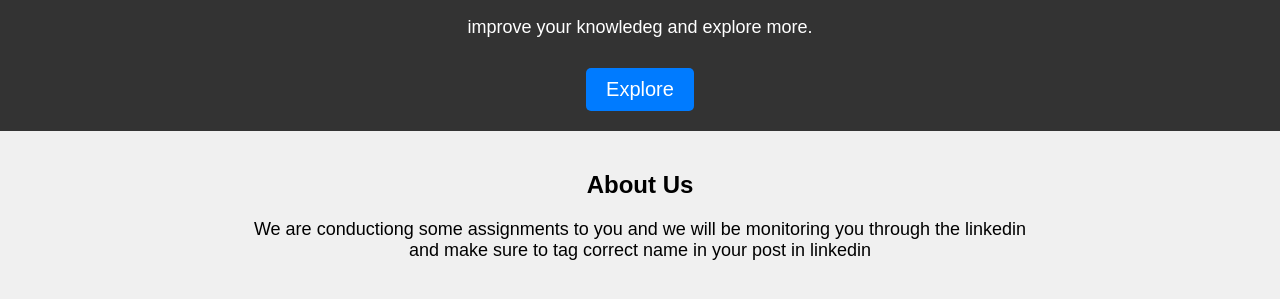
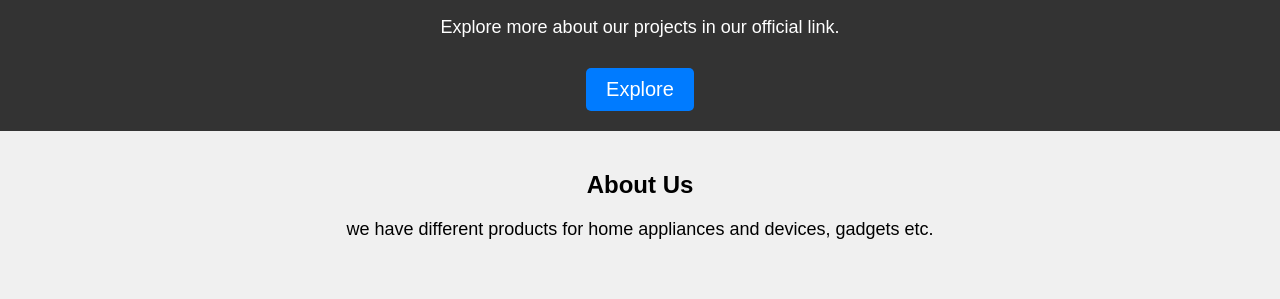
Before and after one commit to saraafreenshaik/Landing_page, a plain HTML site: page index.html in a window 1280 px wide. Shown: the part 89-388 px from the top of the page. Drawn offline with Linux system fonts and the light colour scheme.

Commit message:
Update index.html

```diff
--- a/index.html
+++ b/index.html
@@ -49,12 +49,12 @@
 <body>
     <header>
         <h1>Welcome to Our Landing Page</h1>
-        <p>improve your knowledeg and explore more.</p>
+        <p>Explore more about our projects in our official link.</p>
         <button onclick="redirectToProducts()">Explore</button>
     </header>
     <div class="container">
         <h2>About Us</h2>
-        <p>We are conductiong some assignments to you and we will be monitoring you through the linkedin and make sure to tag correct name in your post in linkedin</p>
+        <p>we have different products for home appliances and devices, gadgets etc.</p>
     </div>
 
     <script>
```
